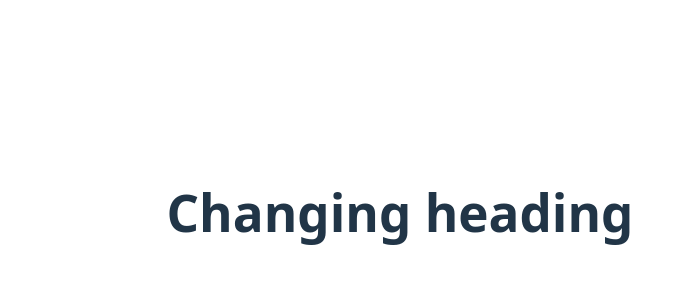
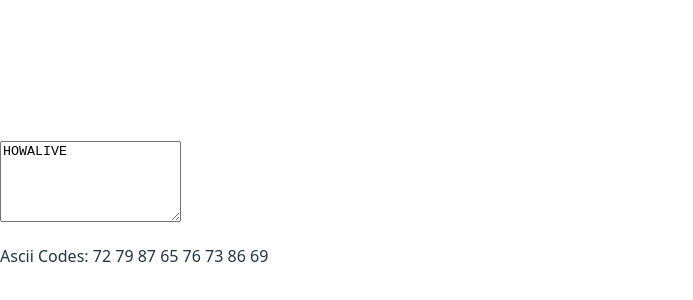
Before and after one commit to santiagodonadio/martian-ascii-project, a React (Vite) app: page / in a window 1280 px wide. Shown: the part 188-488 px from the top of the page, without its empty margins (0-693 px from the left). Built offline with nearby package versions, Linux system fonts and the light colour scheme.

Commit message:
Successfully added ascii converter

```diff
--- a/src/App.css
+++ b/src/App.css
@@ -1,7 +1,8 @@
-.center-container {
+.container {
     display: flex;
+    flex-direction: column;
     justify-content: center;
     align-items: center;
-    height: 100vh;
-    width: 100vh;
+
+
 }
--- a/src/App.jsx
+++ b/src/App.jsx
@@ -1,12 +1,34 @@
-import React from "react";
+import React, {useState} from "react";
 import "./App.css";
 
-export default function App(){
-    return (
+function AsciiConverter() {
 
-        <div className="center-container">
-            <h1>Changing heading</h1>
-        </div>
+    const [text, setText] = useState("HOWALIVE");
 
-    );
+    const handleChange = (event) => {
+        setText(event.target.value)
+    }
+
+    const asciiMap = new Map();
+    for(let i = 32; i <= 126; i++){
+        asciiMap.set(String.fromCharCode(i), i)
+    }
+
+    const asciiCodes = text
+        .split("")
+        .map((char) => asciiMap.get(char) || "n/a")
+        .join(" ");
+
+    return(<div>
+        <textarea
+            value={text}
+            onChange={handleChange}
+            rows={5}
+            cols={20}
+        ></textarea>
+        <p>Ascii Codes: {asciiCodes}</p>
+    </div>);
+
 }
+
+export default AsciiConverter;
```
